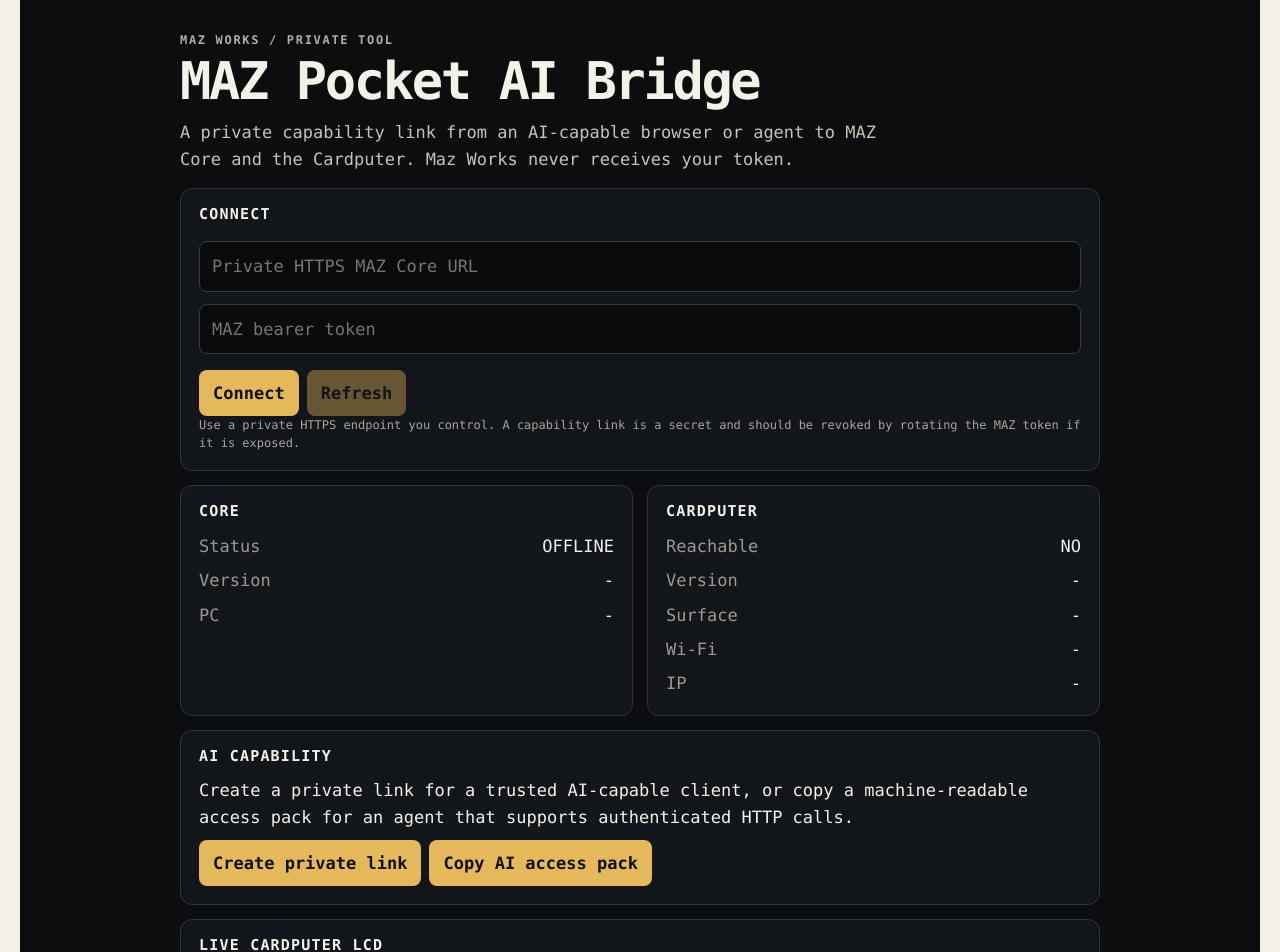
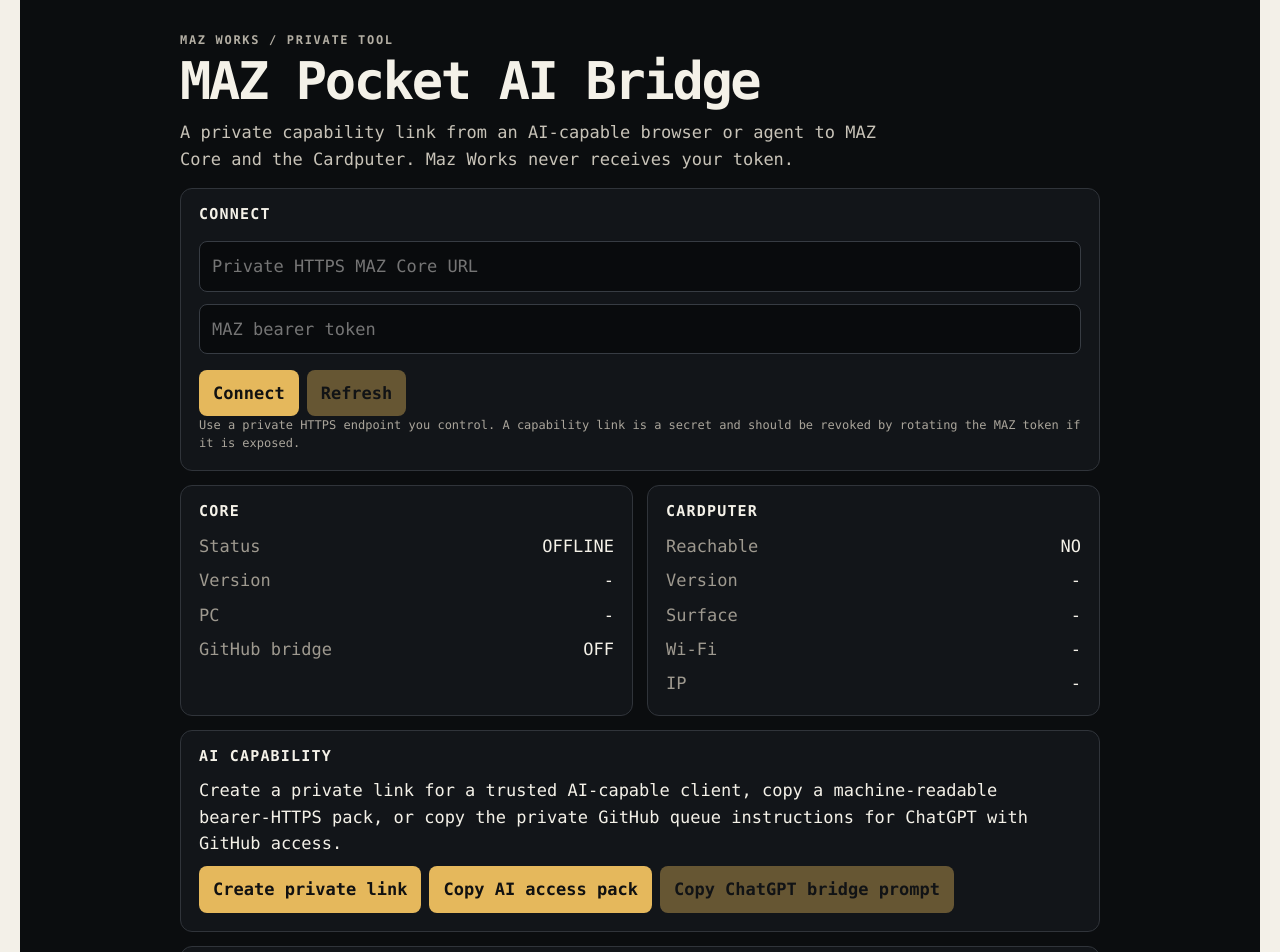
Before and after one commit to manazoid4/mazos-site, a Next.js app: page /maz-pocket-ai in a window 1280 px wide. Shown: the top 952 px of the page. Built offline with nearby package versions, Linux system fonts and the light colour scheme.

Commit message:
Add explicit ChatGPT GitHub bridge handoff

```diff
--- a/app/maz-pocket-ai/MazPocketAiBridge.tsx
+++ b/app/maz-pocket-ai/MazPocketAiBridge.tsx
@@ -14,6 +14,7 @@ type DeviceStatus = {
 type Health = {
   version?: string;
   core?: { hostname?: string; cardputer_url?: string };
+  bridge?: { enabled?: boolean; running?: boolean; repo?: string };
 };
 
 const cleanBase = (value: string) => value.trim().replace(/\/+$/, "");
@@ -113,6 +114,9 @@ export default function MazPocketAiBridge() {
         text_turn: "POST /turn/text",
         project_jobs: "POST /core/job and GET /core/job/{id}",
       },
+      github_bridge: health?.bridge?.enabled
+        ? { repo: health.bridge.repo, mode: "private [MAZ CORE] issue queue" }
+        : { enabled: false },
       constraints: [
         "Use only the documented MAZ Core allow-list.",
         "Do not attempt arbitrary shell execution.",
@@ -122,6 +126,17 @@ export default function MazPocketAiBridge() {
     };
     await navigator.clipboard.writeText(JSON.stringify(pack, null, 2));
     setMessage("AI access pack copied. Paste it only into an AI/agent you trust with this capability token.");
+  }
+
+  async function copyChatGptBridgePrompt() {
+    const repo = health?.bridge?.repo?.trim();
+    if (!health?.bridge?.enabled || !repo) {
+      setMessage("The private GitHub bridge is not enabled in MAZ Core. Configure the private bridge first.");
+      return;
+    }
+    const prompt = `You have GitHub access. Use the private repository ${repo} as my MAZ Core command queue. To reach my local PC/Cardputer, inspect the current manazoid4/maz-pocket MAZ Core bridge contract, then create a private issue titled [MAZ CORE] <short request> whose body is a JSON object using only a currently supported MazCore.dispatch command. Never request or invent arbitrary shell execution, secret-file reads, destructive git operations, or firmware partition writes. MAZ Core will process the issue locally, post factual JSON evidence, and close it. Read that result before taking another action. For live Cardputer status/screen or synchronous chat, use the separate authenticated MAZ Pocket capability pack when your environment supports bearer HTTPS. M5Launcher remains the only firmware-install owner.`;
+    await navigator.clipboard.writeText(prompt);
+    setMessage(`ChatGPT/GitHub bridge prompt copied for ${repo}. It uses the existing private issue queue rather than exposing MAZ Core publicly.`);
   }
 
   useEffect(() => {
@@ -190,6 +205,7 @@ export default function MazPocketAiBridge() {
               <dt>Status</dt><dd>{connected ? "ONLINE" : "OFFLINE"}</dd>
               <dt>Version</dt><dd>{health?.version || "-"}</dd>
               <dt>PC</dt><dd>{health?.core?.hostname || "-"}</dd>
+              <dt>GitHub bridge</dt><dd>{health?.bridge?.enabled ? (health.bridge.repo || "ENABLED") : "OFF"}</dd>
             </dl>
           </div>
           <div className="bridgeCard">
@@ -206,10 +222,11 @@ export default function MazPocketAiBridge() {
 
         <section className="bridgeCard">
           <h2>AI capability</h2>
-          <p>Create a private link for a trusted AI-capable client, or copy a machine-readable access pack for an agent that supports authenticated HTTP calls.</p>
+          <p>Create a private link for a trusted AI-capable client, copy a machine-readable bearer-HTTPS pack, or copy the private GitHub queue instructions for ChatGPT with GitHub access.</p>
           <div className="buttons">
             <button onClick={buildCapabilityLink}>Create private link</button>
             <button onClick={copyCapabilityPack}>Copy AI access pack</button>
+            <button onClick={copyChatGptBridgePrompt} disabled={!health?.bridge?.enabled}>Copy ChatGPT bridge prompt</button>
           </div>
           {shareUrl && <textarea readOnly value={shareUrl} rows={4} />}
         </section>
```
